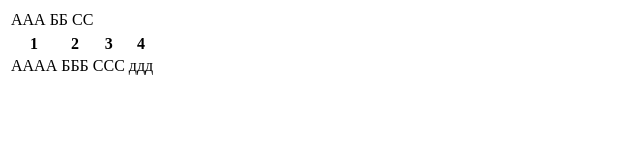
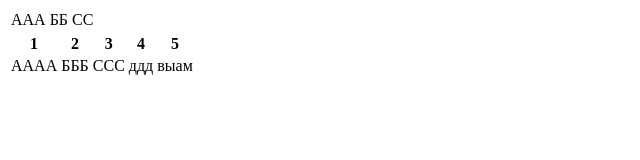
Before and after one commit to zotov-vs/test, a plain HTML site: page index.html in a window 1280 px wide. Shown: the full height of the page, 0-640 px from the left. Drawn offline with Linux system fonts and the light colour scheme.

Commit message:
6 commits

```diff
--- a/index.html
+++ b/index.html
@@ -35,6 +35,9 @@
              <th>
                 4
             </th>
+             <th>
+                5
+            </th>
         </tr>
         <tr>
             <td>
@@ -49,6 +52,9 @@
              <td>
                 ддд
             </td>
+             <td>
+                выам
+            </td>
         </tr>
     </table>
 
```
